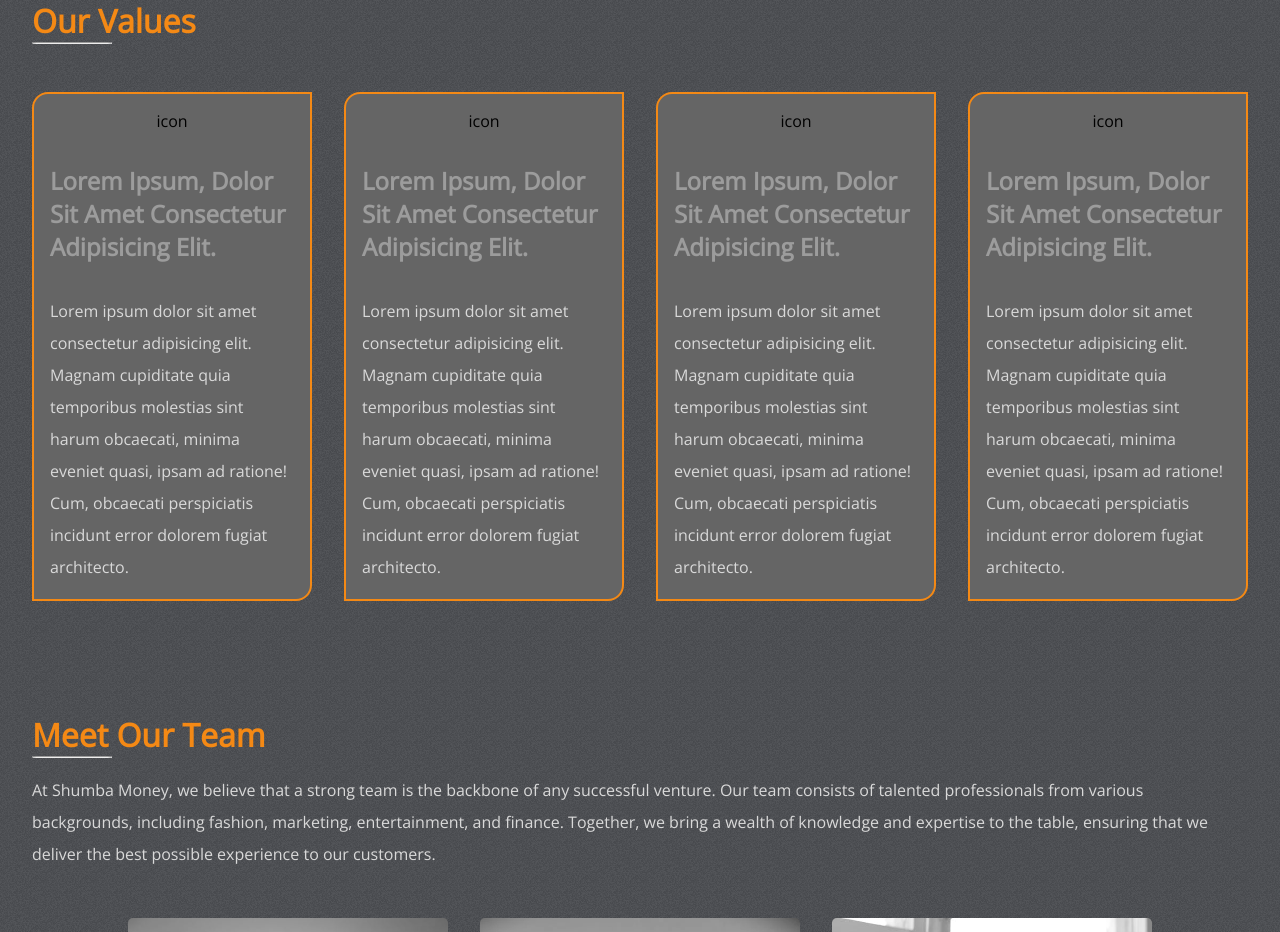
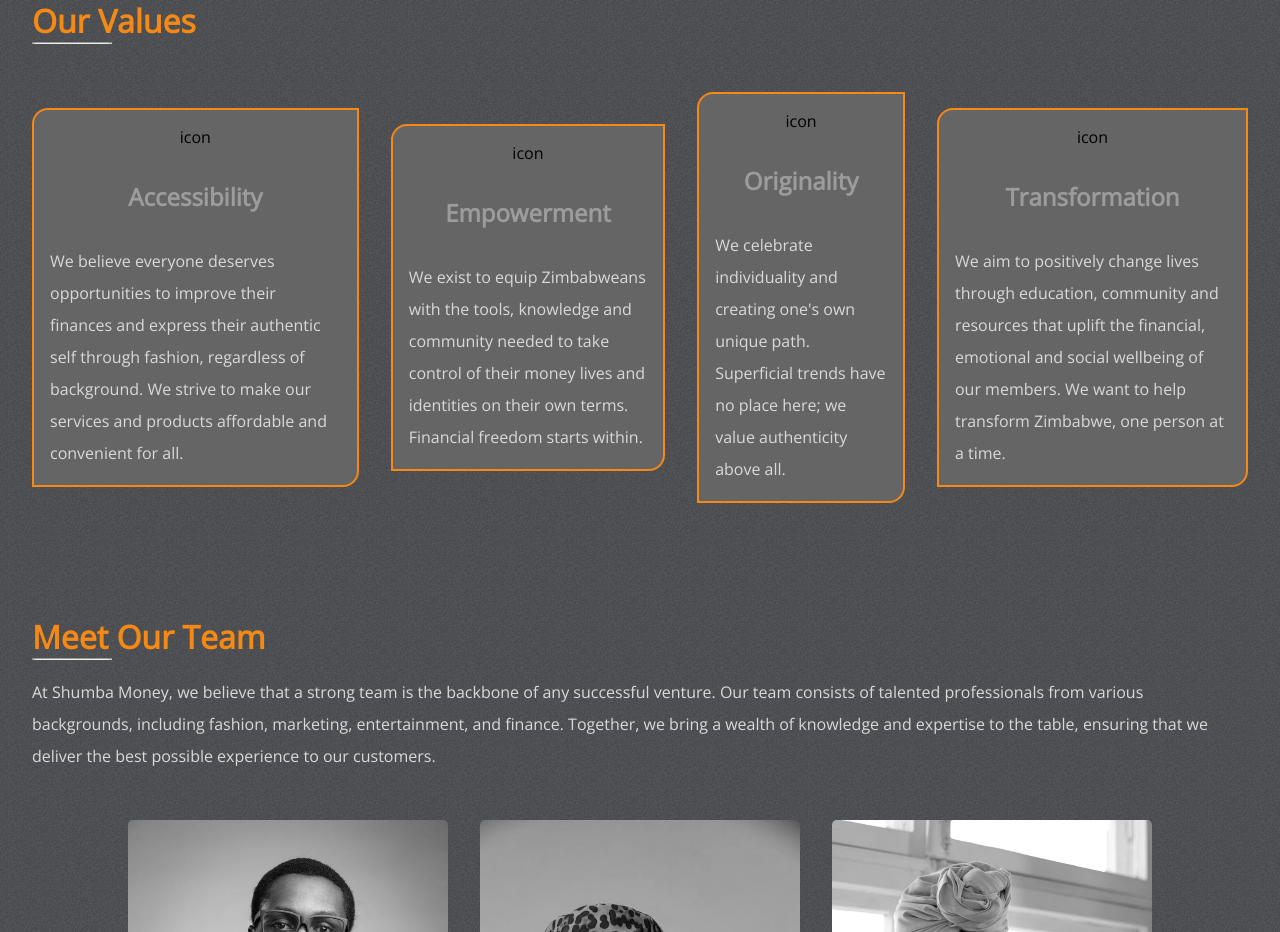
Before and after one commit to SirSanctified/shumba-money, a React (Create React App) app: page /about in a window 1280 px wide. Shown: the part 1619-2551 px from the top of the page. Built offline with nearby package versions, Linux system fonts and the light colour scheme.

Commit message:
Add content to values

```diff
--- a/src/Pages/AboutPage/AboutPage.jsx
+++ b/src/Pages/AboutPage/AboutPage.jsx
@@ -62,7 +62,11 @@ const AboutPage = () => {
             </div>
             <div className="right-v">
               <p>
-                Our vision is to become the leading platform in Zimbabwe that seamlessly integrates various services, making people's lives easier and more enjoyable. We aim to be at the forefront of innovation, constantly adapting to the changing landscape and delivering exceptional value to our customers.
+                Our vision is to become the leading platform in Zimbabwe that
+                seamlessly integrates various services, making people's lives
+                easier and more enjoyable. We aim to be at the forefront of
+                innovation, constantly adapting to the changing landscape and
+                delivering exceptional value to our customers.
               </p>
             </div>
           </div>
@@ -98,42 +102,40 @@ const AboutPage = () => {
           <ul className="values-list">
             <li className="value">
               <span>icon</span>
-              <h2>Lorem ipsum, dolor sit amet consectetur adipisicing elit.</h2>
+              <h2>Accessibility</h2>
               <p>
-                Lorem ipsum dolor sit amet consectetur adipisicing elit. Magnam
-                cupiditate quia temporibus molestias sint harum obcaecati,
-                minima eveniet quasi, ipsam ad ratione! Cum, obcaecati
-                perspiciatis incidunt error dolorem fugiat architecto.
+                We believe everyone deserves opportunities to improve their
+                finances and express their authentic self through fashion,
+                regardless of background. We strive to make our services and
+                products affordable and convenient for all.
               </p>
             </li>
             <li className="value">
               <span>icon</span>
-              <h2>Lorem ipsum, dolor sit amet consectetur adipisicing elit.</h2>
+              <h2>Empowerment</h2>
               <p>
-                Lorem ipsum dolor sit amet consectetur adipisicing elit. Magnam
-                cupiditate quia temporibus molestias sint harum obcaecati,
-                minima eveniet quasi, ipsam ad ratione! Cum, obcaecati
-                perspiciatis incidunt error dolorem fugiat architecto.
+                We exist to equip Zimbabweans with the tools, knowledge and
+                community needed to take control of their money lives and
+                identities on their own terms. Financial freedom starts within.
               </p>
             </li>
             <li className="value">
               <span>icon</span>
-              <h2>Lorem ipsum, dolor sit amet consectetur adipisicing elit.</h2>
+              <h2>Originality</h2>
               <p>
-                Lorem ipsum dolor sit amet consectetur adipisicing elit. Magnam
-                cupiditate quia temporibus molestias sint harum obcaecati,
-                minima eveniet quasi, ipsam ad ratione! Cum, obcaecati
-                perspiciatis incidunt error dolorem fugiat architecto.
+                We celebrate individuality and creating one's own unique path.
+                Superficial trends have no place here; we value authenticity
+                above all.
               </p>
             </li>
             <li className="value">
               <span>icon</span>
-              <h2>Lorem ipsum, dolor sit amet consectetur adipisicing elit.</h2>
+              <h2>Transformation</h2>
               <p>
-                Lorem ipsum dolor sit amet consectetur adipisicing elit. Magnam
-                cupiditate quia temporibus molestias sint harum obcaecati,
-                minima eveniet quasi, ipsam ad ratione! Cum, obcaecati
-                perspiciatis incidunt error dolorem fugiat architecto.
+                We aim to positively change lives through education, community
+                and resources that uplift the financial, emotional and social
+                wellbeing of our members. We want to help transform Zimbabwe,
+                one person at a time.
               </p>
             </li>
           </ul>
```
